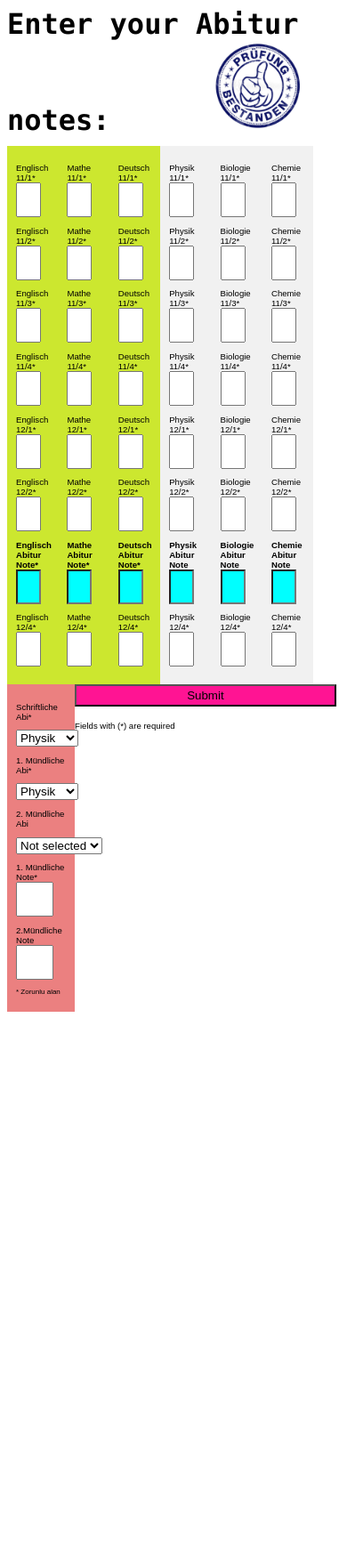
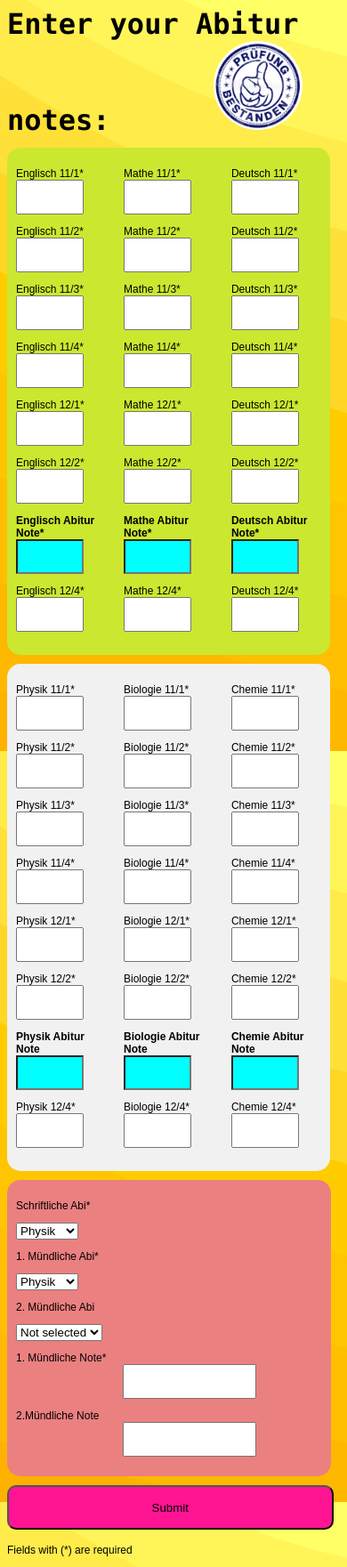
Before and after one commit to Nemantor/abitur_calc, a Flask app: page / in a window 390 px wide. Shown: the whole page at 89% size. Before the commit the page ends 1137 px from the top, so only its background shows below. Run offline with Flask 2, Linux system fonts and the light colour scheme.

Commit message:
görsel iyileştirmeler

```diff
--- a/templates/input_notes.html
+++ b/templates/input_notes.html
@@ -7,8 +7,26 @@
     <meta name="keywords" content="Abitur, Abitur notu, NC hesaplama, numerus clasus, alman notları" />
 
     <title>Abitur notlarını kolay ve hızlı bir şekilde hesapla, NC puanını öğren</title>
+
+    <!-- Global site tag (gtag.js) - Google Analytics -->
+<script async src="https://www.googletagmanager.com/gtag/js?id=G-BV51NSJQDV"></script>
+<script>
+  window.dataLayer = window.dataLayer || [];
+  function gtag(){dataLayer.push(arguments);}
+  gtag('js', new Date());
+
+  gtag('config', 'G-BV51NSJQDV');
+</script>
+
   </head>
   <style>
+    body {
+      background-color: #ffaa00;
+background-image: url("{{url_for('static', filename='Liquid-Cheese.svg')}}");
+background-attachment: fixed;
+background-size: cover;
+    }
+
     input.send {
       width: 78.5%;
       height: 3%;
@@ -87,7 +105,7 @@
     }
     p {
       font-family: Arial, Helvetica, sans-serif;
-      font-size: 0.6em;
+      font-size: 0.75em;
     }
     p.abit {
       font-weight: bold;
@@ -96,9 +114,50 @@
       font-size: 0.5em;
     }
 
-    @media only screen and (max-width: 700px) {
+    @media screen and (max-width: 800px) {
+      sec_1,sec_2,sec_3,sec_4,sec_5,sec_6 {
+        width: 27%;
+        height: 550px;
+        margin-bottom: 10px;
+      }
+
+      sec_1{
+        border-radius: 15px 0px 0px 15px;
+      }
+      sec_3{
+        border-radius: 0px 15px 15px 0px;
+      }
+      sec_4{
+        border-radius: 15px 0px 0px 15px;
+      }
+      sec_6{
+        border-radius: 0px 15px 15px 0px;
+      }
+
       sec_7 {
+        width: 92.1% ;
+        float: left;
+        margin-bottom: 10px;
+        border-radius: 15px;
       }
+
+      .mundlich{
+        display: inline-block;
+        width: 200px;
+      }
+
+
+      input.mundlich_in{
+        display: inline-block;
+        margin-left: 120px;
+      }
+
+      input.send {
+        width: 98%;
+        height: 50px;
+        border-radius: 10px;
+      }
+
     }
   </style>
 
@@ -204,14 +263,16 @@
       </sec_6>
 
       <sec_7>
-        <p>Schriftliche Abi*</p>
+        <div class="mundlich">
+
+        <p class="mundlich">Schriftliche Abi*</p>
         <label for="sch_abi"></label>
         <select id="sch_abi" name="sch_abi">
           <option value="Phy">Physik</option>
           <option value="Bio">Biologie</option>
           <option value="Chemie">Chemie</option>
         </select>
-        <p>1. Mündliche Abi*</p>
+        <p class="mundlich">1. Mündliche Abi*</p>
         <label for="mun_1"> </label>
         <select id="mun_abi" name="mun_abi">
           <option value="Phy">Physik</option>
@@ -219,7 +280,7 @@
           <option value="Chemie">Chemie</option>
         </select>
 
-        <p>2. Mündliche Abi</p>
+        <p class="mundlich">2. Mündliche Abi</p>
         <label for="mun_2"> </label>
         <select id="mun2_abi" name="mun2_abi">
           <option value="non">Not selected</option>
@@ -230,9 +291,10 @@
           <option value="Deu">Deutsch</option>
           <option value="Mat">Mathematik</option>
         </select>
-        <p>1. Mündliche Note*<input type="number" name="Mun1" required/></p>
-        <p>2.Mündliche Note<input type="number" name="Mun2" id ="mundlich_2" /></p>
-        <p class="yıldız">* Zorunlu alan</p>
+
+        <p>1. Mündliche Note*<input type="number" class="mundlich_in" name="Mun1" required/></p>
+        <p>2.Mündliche Note<input type="number" class="mundlich_in" name="Mun2" id ="mundlich_2" /></p>
+        </div>
       </sec_7>
 
       <p class="sub"><input type="submit" value="Submit" class="send"/></p>
@@ -242,6 +304,13 @@
 
 
     <script>
+
+      var input_lis = document.getElementsByTagName("input")
+
+      for(var i = 0; i < input_lis.length; i++) {
+      input_lis[i].setAttribute("inputmode","decimal");
+      }
+
       function validate() {
 
 
```
Also changed, not shown: static/Liquid-Cheese.svg (added).
